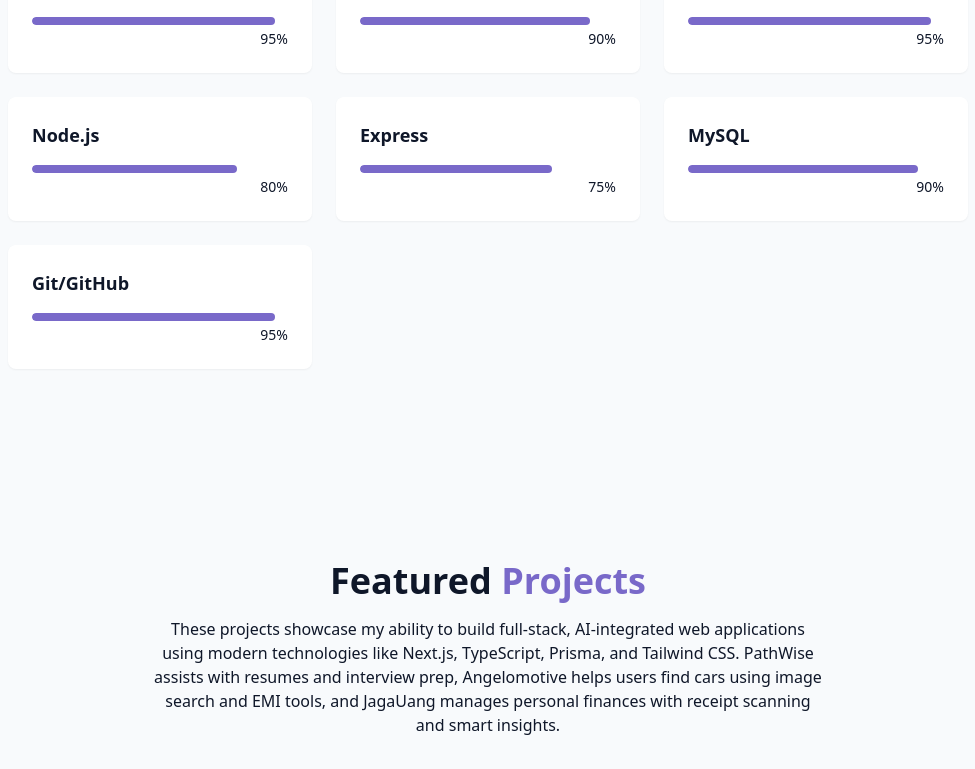
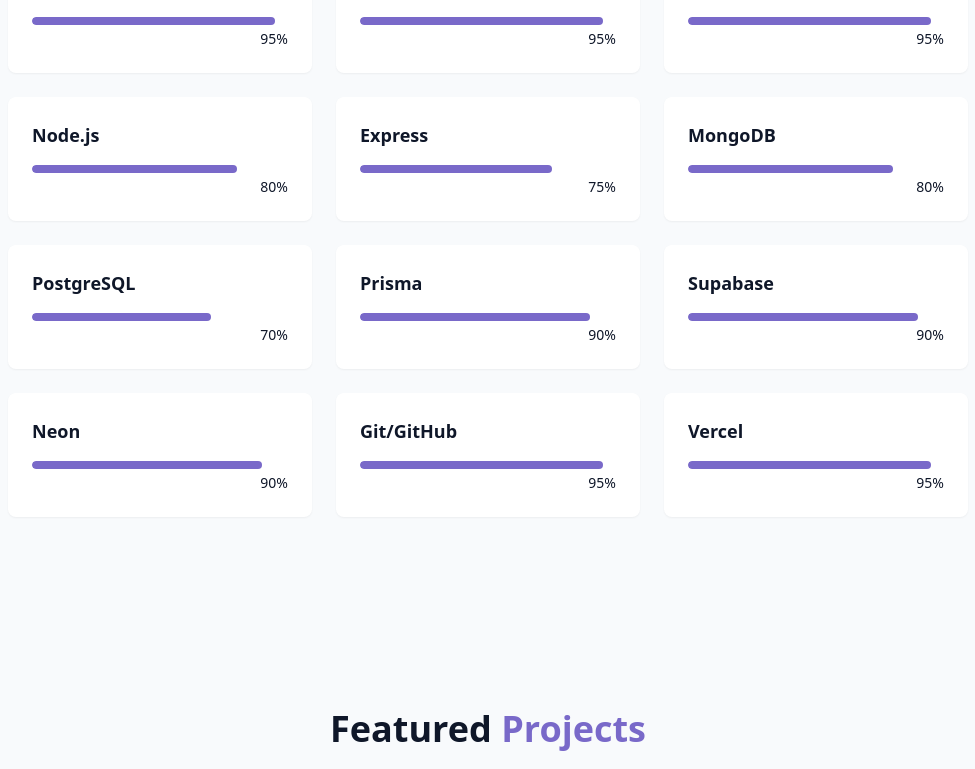
Before and after one commit to yehezkielwinatali/portofolio1, a React (Vite) app: page / in a window 1280 px wide. Shown: the part 2001-2770 px from the top of the page, without its empty margins (152-1127 px from the left). Built offline with nearby package versions, Linux system fonts and the light colour scheme.

Commit message:
updating skills section

```diff
--- a/src/components/Skills.jsx
+++ b/src/components/Skills.jsx
@@ -5,12 +5,17 @@
   { name: "JavaScript", level: 95, category: "frontend" },
   { name: "React", level: 95, category: "frontend" },
   { name: "TypeScript", level: 95, category: "frontend" },
-  { name: "Tailwind CSS", level: 90, category: "frontend" },
+  { name: "Tailwind CSS", level: 95, category: "frontend" },
   { name: "Next.js", level: 95, category: "frontend" },
   { name: "Node.js", level: 80, category: "backend" },
   { name: "Express", level: 75, category: "backend" },
-  { name: "MySQL", level: 90, category: "backend" },
+  { name: "MongoDB", level: 80, category: "backend" },
+  { name: "PostgreSQL", level: 70, category: "backend" },
+  { name: "Prisma", level: 90, category: "backend" },
+  { name: "Supabase", level: 90, category: "backend" },
+  { name: "Neon", level: 90, category: "backend" },
   { name: "Git/GitHub", level: 95, category: "tools" },
+  { name: "Vercel", level: 95, category: "tools" },
 ];
 
 const categories = ["all", "frontend", "backend", "tools"];
```
